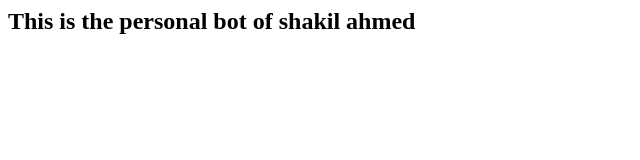
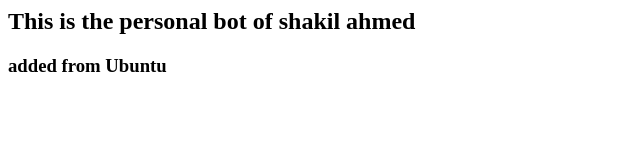
Before and after one commit to sakThinks/testRepo, a plain HTML site: page index.html in a window 1280 px wide. Shown: the whole page, without its empty margins (0-640 px from the left). Drawn offline with Linux system fonts and the light colour scheme.

Commit message:
changes from ubuntu

```diff
--- a/index.html
+++ b/index.html
@@ -6,5 +6,6 @@
 </head>
 <body>
     <h2>This is the personal bot of shakil ahmed</h2>
+    <h3>added from Ubuntu</h3>
 </body>
 </html>
```
